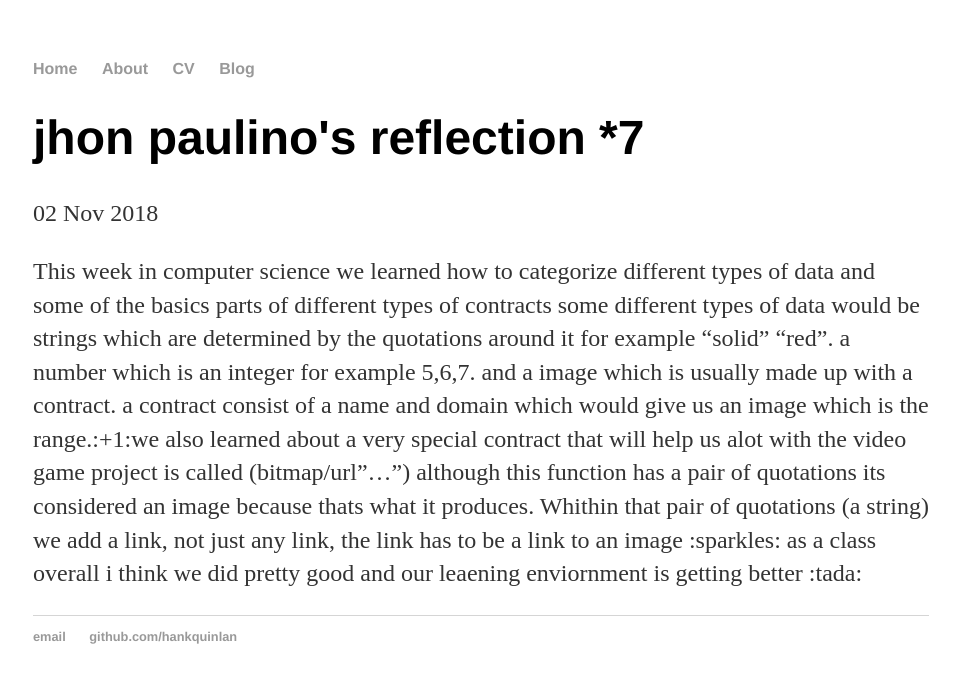
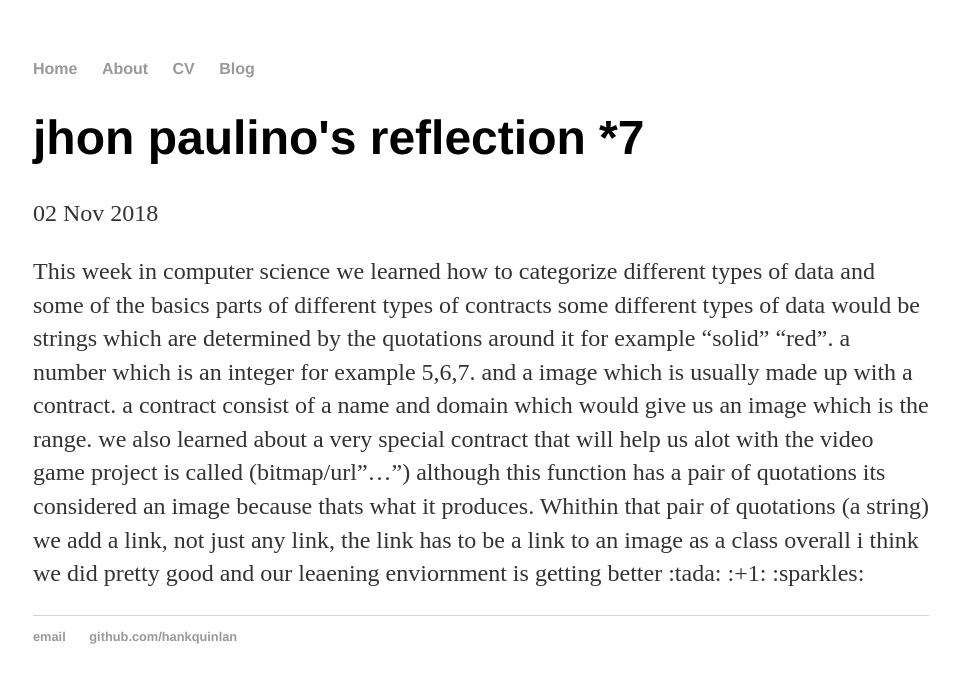
Before and after one commit to jhonp9659/jhonp9659.github.io, a Jekyll site: the page built from _posts/2018-11-02-reflection.md, in a window 1280 px wide. Shown: the top 683 px of the page, without its empty margins (159-1119 px from the left). Built offline with Jekyll 4.4.1, drawn with Linux system fonts in a browser that asks for light colours.

```diff
--- a/_posts/2018-11-02-reflection.md
+++ b/_posts/2018-11-02-reflection.md
@@ -4,4 +4,4 @@ title: jhon paulino's reflection *7
 date: 2018-11-02
 ---
 
-This week in computer science we learned how to categorize different types of data and some of the basics parts of different types of contracts some different types of data would be strings which are determined by the quotations around it for example "solid" "red".  a number which is an integer for example 5,6,7. and a image which is usually made up with a contract. a contract consist of a name and  domain which would give us an image which is the range.:+1:we also learned about a very special contract that will help us alot with the video game project is called (bitmap/url"...") although this function has a pair of quotations its considered an image because thats what it produces. Whithin that pair of quotations (a string) we add a link, not just any link, the link has to be a link to an image :sparkles: as a class overall i think we did pretty good and our leaening enviornment is getting better :tada:
+This week in computer science we learned how to categorize different types of data and some of the basics parts of different types of contracts some different types of data would be strings which are determined by the quotations around it for example "solid" "red".  a number which is an integer for example 5,6,7. and a image which is usually made up with a contract. a contract consist of a name and  domain which would give us an image which is the range. we also learned about a very special contract that will help us alot with the video game project is called (bitmap/url"...") although this function has a pair of quotations its considered an image because thats what it produces. Whithin that pair of quotations (a string) we add a link, not just any link, the link has to be a link to an image  as a class overall i think we did pretty good and our leaening enviornment is getting better :tada: :+1: :sparkles:
```
